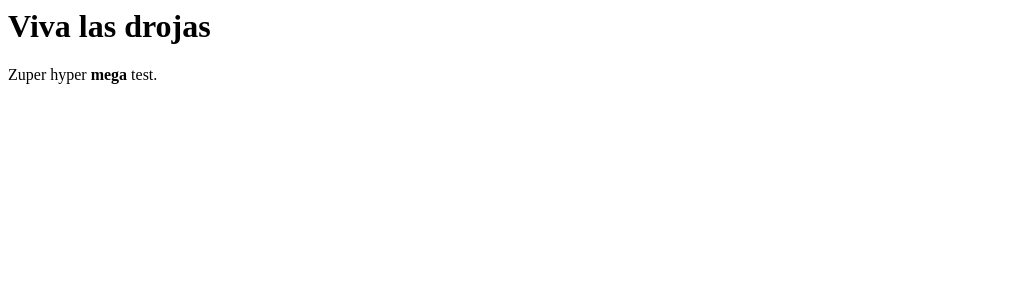
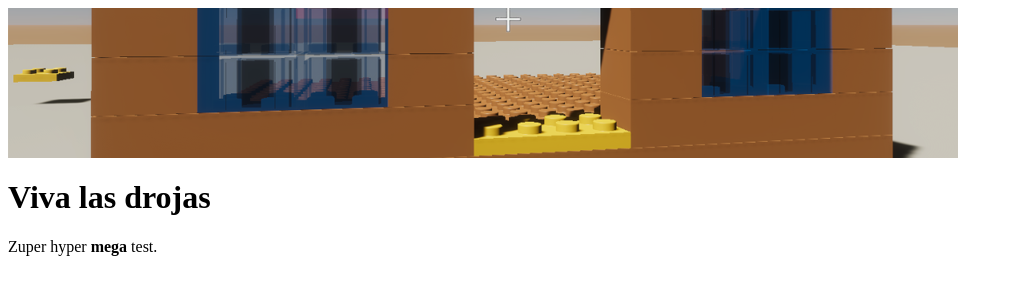
Before and after one commit to psociety/simple-blog, a plain HTML site: page docs/posts/viva-las-drojas/index.html in a window 1280 px wide. Shown: the whole page, without its empty margins (0-1013 px from the left). Drawn offline with Linux system fonts and the light colour scheme.

Commit message:
Update index.html

```diff
--- a/docs/posts/viva-las-drojas/index.html
+++ b/docs/posts/viva-las-drojas/index.html
@@ -1,3 +1,4 @@
+<img src="header.png">
 <h1>Viva las drojas</h1>
 
 <p>
```
